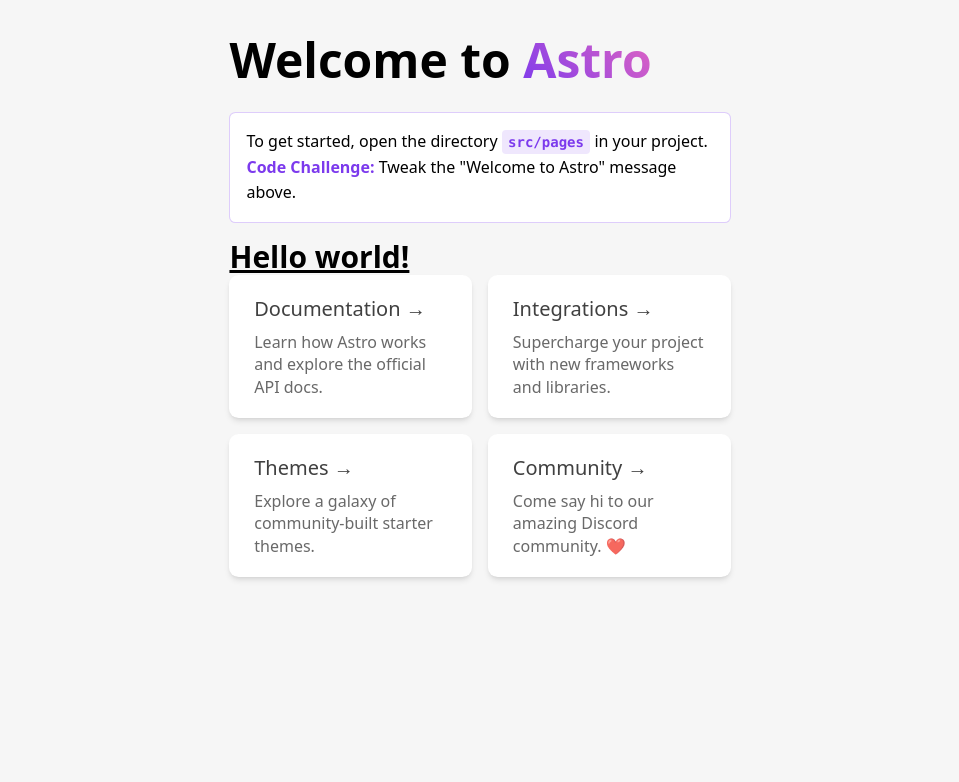
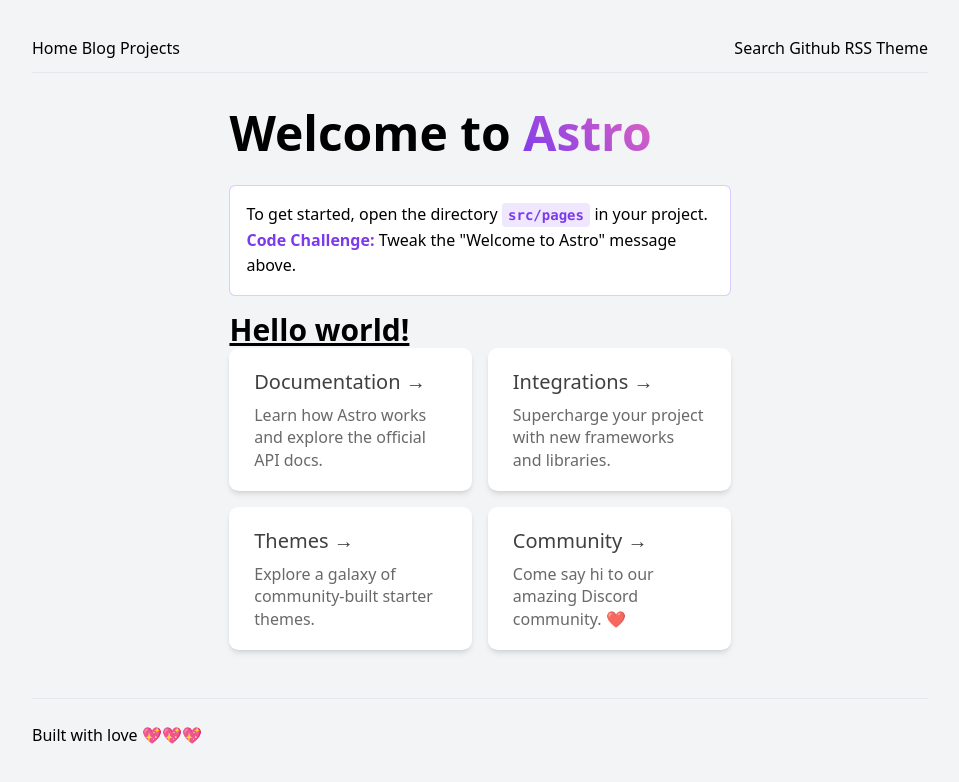
Before and after one commit to ezaz-ahmed/ezaz.dev, an Astro site: page / in a window 1280 px wide. Shown: the whole page, without its empty margins (160-1119 px from the left). Built offline with nearby package versions, Linux system fonts and the light colour scheme; Astro itself is replaced by a stand-in of ours.

Commit message:
🎨 Header and footer added

```diff
--- /dev/null
+++ b/src/components/Footer.astro
@@ -0,0 +1 @@
+<footer class='py-6 border-t'>Built with love 💖💖💖</footer>
--- /dev/null
+++ b/src/components/Header.astro
@@ -0,0 +1,14 @@
+<header class='flex justify-between border-b py-3 gap-4'>
+  <nav>
+    <a href=''>Home</a>
+    <a href=''>Blog</a>
+    <a href=''>Projects</a>
+  </nav>
+
+  <div>
+    <a href=''>Search</a>
+    <a href=''>Github</a>
+    <a href=''>RSS</a>
+    <a href=''>Theme</a>
+  </div>
+</header>
--- a/src/layouts/Layout.astro
+++ b/src/layouts/Layout.astro
@@ -1,4 +1,7 @@
 ---
+import Header from '@components/Header.astro';
+import Footer from '@components/Footer.astro';
+
 export interface Props {
   title: string;
 }
@@ -7,30 +10,50 @@ const { title } = Astro.props;
 ---
 
 <!DOCTYPE html>
-<html lang="en">
+<html lang='en'>
   <head>
-		<meta charset="UTF-8" />
-		<meta name="description" content="Astro description">
-		<meta name="viewport" content="width=device-width" />
-		<link rel="icon" type="image/svg+xml" href="/favicon.svg" />
-		<meta name="generator" content={Astro.generator} />
+    <meta charset='UTF-8' />
+    <meta name='description' content='Astro description' />
+    <meta name='viewport' content='width=device-width' />
+    <link rel='icon' type='image/svg+xml' href='/favicon.svg' />
+    <meta name='generator' content={Astro.generator} />
     <title>{title}</title>
   </head>
-	<body>
+
+  <body class='font-sans antialiased min-h-screen bg-gray-100 dark:bg-gray-800'>
+    <div class='transition-colors'>
+      <main class='mx-auto max-w-4xl px-4 md:px-0'>
+        <br class='my-4' />
+
+        <Header />
+
+        <div class='min-h-[580px]'>
           <slot />
+        </div>
+
+        <br class='my-4' />
+
+        <Footer />
+      </main>
+    </div>
   </body>
 </html>
 <style is:global>
   :root {
     --accent: 124, 58, 237;
-		--accent-gradient: linear-gradient(45deg, rgb(var(--accent)), #da62c4 30%, white 60%);
+    --accent-gradient: linear-gradient(
+      45deg,
+      rgb(var(--accent)),
+      #da62c4 30%,
+      white 60%
+    );
   }
   html {
     font-family: system-ui, sans-serif;
-		background-color: #F6F6F6;
+    background-color: #f6f6f6;
   }
   code {
-		font-family: Menlo, Monaco, Lucida Console, Liberation Mono, DejaVu Sans Mono,
-			Bitstream Vera Sans Mono, Courier New, monospace;
+    font-family: Menlo, Monaco, Lucida Console, Liberation Mono,
+      DejaVu Sans Mono, Bitstream Vera Sans Mono, Courier New, monospace;
   }
 </style>
--- a/src/pages/index.astro
+++ b/src/pages/index.astro
@@ -1,6 +1,6 @@
 ---
-import Layout from '../layouts/Layout.astro';
-import Card from '../components/Card.astro';
+import Layout from '@layouts/Layout.astro';
+import Card from '@components/Card.astro';
 ---
 
 <Layout title='Welcome to Astro.'>
```
Also changed, not shown: tsconfig.json (+9 -1 lines), public/favicon.svg. Lines whose indentation alone changed are shown as unchanged.
